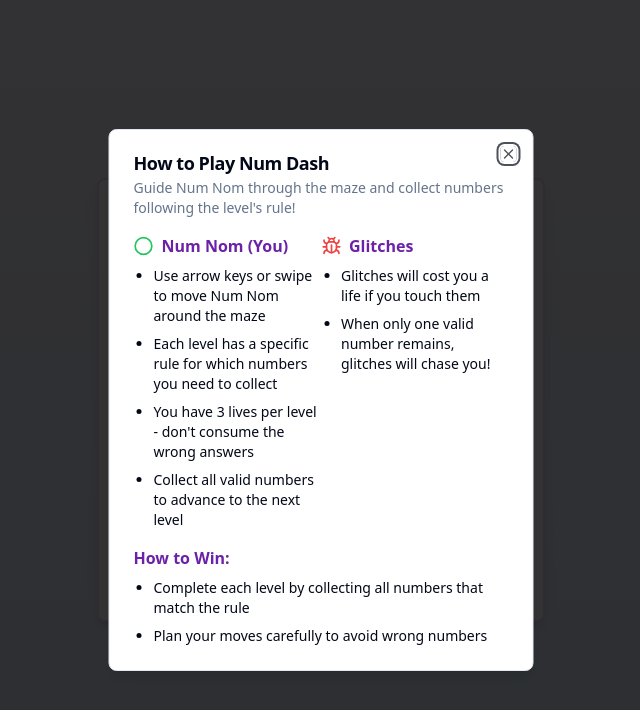
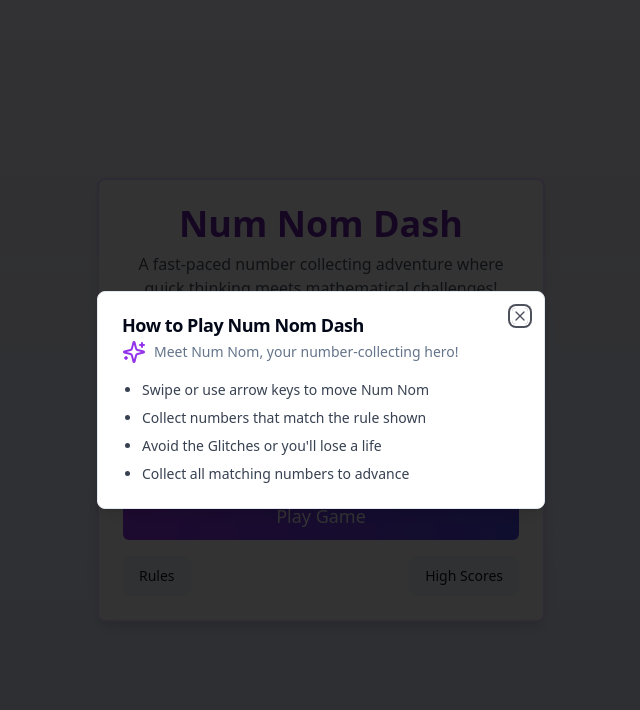
Before and after one commit to spenceriam/num-nom-dash, a React (Vite) app: page / in a window 1280 px wide. Both pictures are taken after a click on the button "Rules". Shown: the top 710 px of the page, without its empty margins (319-959 px from the left). Built offline with nearby package versions, Linux system fonts and the light colour scheme.

Commit message:
Fix: Use Sparkle icon in rules
Use the Sparkle icon for Num Nom in the "How to Play" section.

```diff
--- a/src/components/game/RulesDialog.tsx
+++ b/src/components/game/RulesDialog.tsx
@@ -1,63 +1,33 @@
 
-import {
-  Dialog,
-  DialogContent,
-  DialogDescription,
-  DialogHeader,
-  DialogTitle,
-  DialogTrigger,
-} from "@/components/ui/dialog";
+import { Dialog, DialogContent, DialogHeader, DialogTitle, DialogDescription, DialogTrigger } from "@/components/ui/dialog";
 import { Button } from "@/components/ui/button";
-import { BookOpen, Circle, Bug } from "lucide-react";
+import { Sparkles } from "lucide-react";
 
-export function RulesDialog() {
+export const RulesDialog = () => {
   return (
     <Dialog>
       <DialogTrigger asChild>
-        <Button variant="secondary" size="sm">
-          <BookOpen className="mr-1" />
-          Rules
-        </Button>
+        <Button variant="secondary">Rules</Button>
       </DialogTrigger>
-      <DialogContent className="sm:max-w-[425px]">
+      <DialogContent className="max-w-md">
         <DialogHeader>
-          <DialogTitle>How to Play Num Dash</DialogTitle>
+          <DialogTitle>How to Play Num Nom Dash</DialogTitle>
           <DialogDescription>
-            Guide Num Nom through the maze and collect numbers following the level's rule!
+            <div className="space-y-4">
+              <div className="flex items-center gap-2">
+                <Sparkles className="w-6 h-6 text-purple-600" />
+                <span>Meet Num Nom, your number-collecting hero!</span>
+              </div>
+              <ul className="list-disc pl-5 space-y-2 text-gray-700">
+                <li>Swipe or use arrow keys to move Num Nom</li>
+                <li>Collect numbers that match the rule shown</li>
+                <li>Avoid the Glitches or you'll lose a life</li>
+                <li>Collect all matching numbers to advance</li>
+              </ul>
+            </div>
           </DialogDescription>
         </DialogHeader>
-        <div className="space-y-4">
-          <div className="flex justify-between">
-            <div className="flex-1">
-              <h4 className="font-semibold mb-2 text-purple-800 flex items-center gap-2">
-                <Circle className="text-green-500" size={20} /> Num Nom (You)
-              </h4>
-              <ul className="list-disc pl-5 space-y-2 text-sm">
-                <li>Use arrow keys or swipe to move Num Nom around the maze</li>
-                <li>Each level has a specific rule for which numbers you need to collect</li>
-                <li>You have 3 lives per level - don't consume the wrong answers</li>
-                <li>Collect all valid numbers to advance to the next level</li>
-              </ul>
-            </div>
-            <div className="flex-1">
-              <h4 className="font-semibold mb-2 text-purple-800 flex items-center gap-2">
-                <Bug className="text-red-500" size={20} /> Glitches
-              </h4>
-              <ul className="list-disc pl-5 space-y-2 text-sm">
-                <li>Glitches will cost you a life if you touch them</li>
-                <li>When only one valid number remains, glitches will chase you!</li>
-              </ul>
-            </div>
-          </div>
-          <div>
-            <h4 className="font-semibold mb-2 text-purple-800">How to Win:</h4>
-            <ul className="list-disc pl-5 space-y-2 text-sm">
-              <li>Complete each level by collecting all numbers that match the rule</li>
-              <li>Plan your moves carefully to avoid wrong numbers</li>
-            </ul>
-          </div>
-        </div>
       </DialogContent>
     </Dialog>
   );
-}
+};
```
